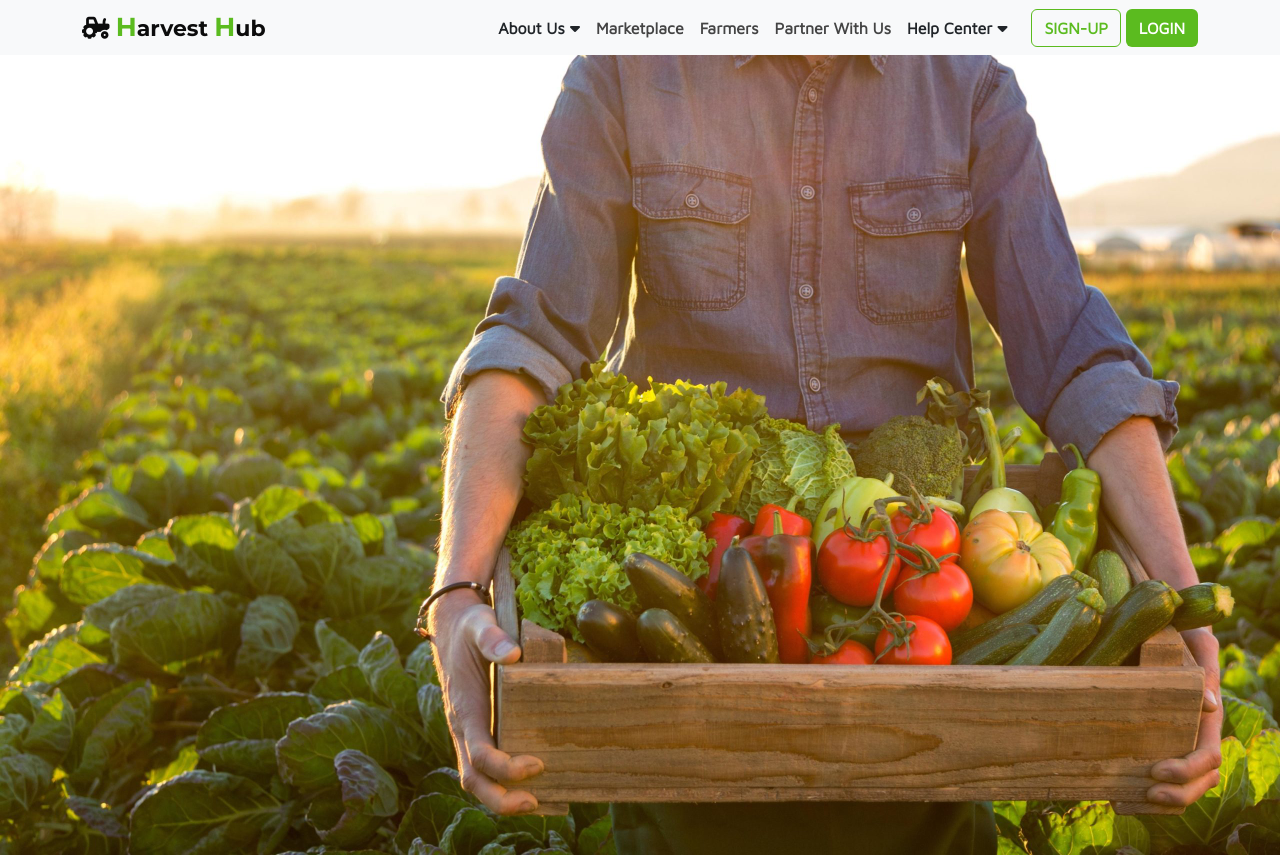
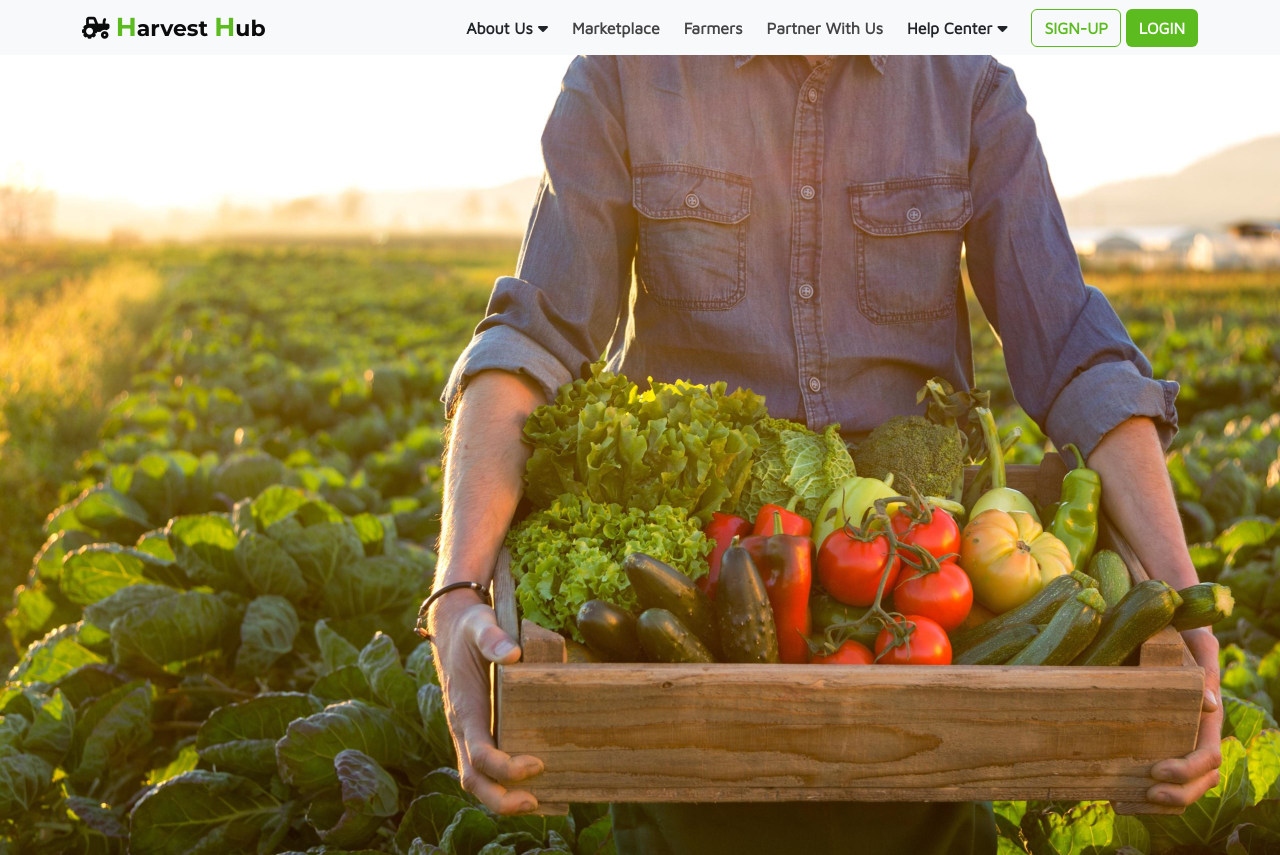
Before and after one commit to jasperayawan/harvestHub, a plain HTML site: page index.html in a window 1280 px wide. Drawn offline with nearby package versions, Linux system fonts and the light colour scheme.

Commit message:
modified:   index.html

```diff
--- a/index.html
+++ b/index.html
@@ -65,7 +65,7 @@
             class="collapse navbar-collapse gap-4"
             id="navbarToggleExternalContent"
           >
-            <ul class="navbar-nav gap-3 ms-auto">
+            <ul class="navbar-nav gap-4 ms-auto">
               <li class="nav-item">
                 <div class="dropdown d-flex">
                   <a
```
